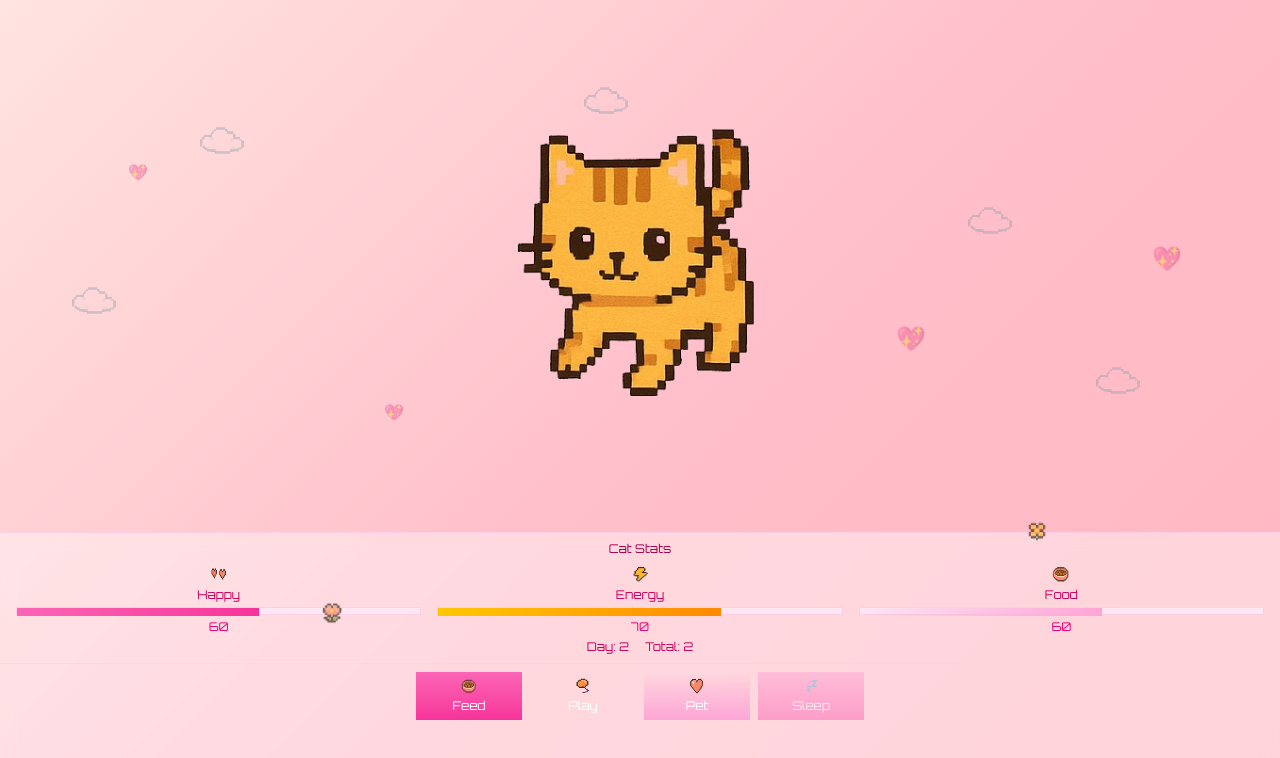
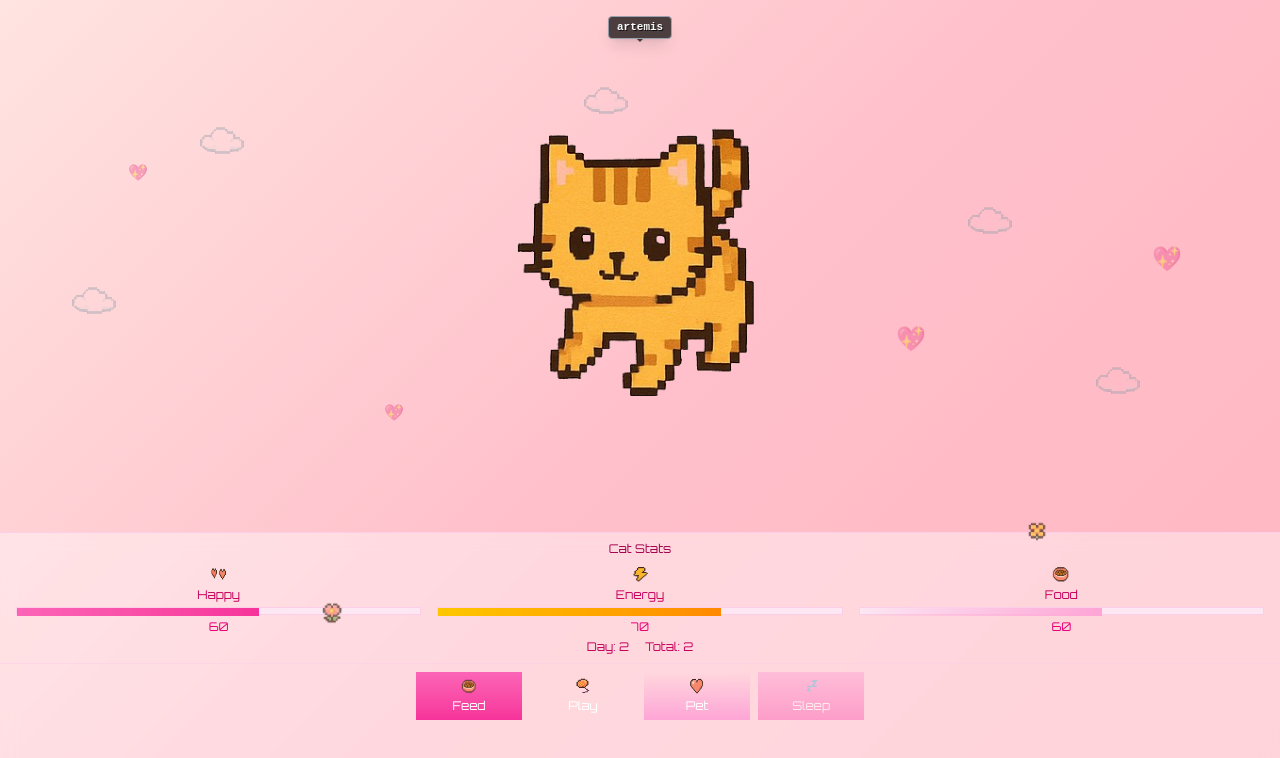
Before and after one commit to debinnn/cat-game, a Next.js app: page / in a window 1280 px wide. Shown: the top 758 px of the page. Built offline with nearby package versions, Linux system fonts and the light colour scheme.

Commit message:
feat: name added

```diff
--- a/src/components/CatGame.tsx
+++ b/src/components/CatGame.tsx
@@ -378,7 +378,7 @@ const CatGame: React.FC = () => {
       className="relative w-full min-h-screen flex flex-col bg-gradient-to-br from-light-pink via-soft-pink to-pink font-ui"
       style={{ paddingBottom: 'env(safe-area-inset-bottom)' }}
     >
-      {/* Background clouds - multiple floating */}
+      {/* Background clouds - multiple */}
       {bgClouds.map((cloud) => (
         <Image
           key={cloud.id}
@@ -524,6 +524,34 @@ const CatGame: React.FC = () => {
             style={{ zIndex: 8 }}
           />
         )}
+
+        {/* Minecraft-styled nameplate */}
+        <div className="absolute left-1/2 top-4 -translate-x-1/2 pointer-events-none z-20">
+          <div className="relative">
+            {/* Nameplate background */}
+            <div
+              className="bg-black/70 px-2 py-0.5 rounded-sm border border-gray-400 shadow-lg"
+              style={{
+                fontFamily: 'monospace',
+                fontSize: '11px',
+                fontWeight: 'bold',
+                textShadow: '1px 1px 0px rgba(0,0,0,0.8)',
+                backdropFilter: 'blur(2px)'
+              }}
+            >
+              <span className="text-white">artemis</span>
+            </div>
+            {/* Small triangle pointer */}
+            <div
+              className="absolute left-1/2 top-full -translate-x-1/2 w-0 h-0"
+              style={{
+                borderLeft: '3px solid transparent',
+                borderRight: '3px solid transparent',
+                borderTop: '3px solid rgba(0,0,0,0.7)',
+              }}
+            />
+          </div>
+        </div>
 
         {/* Main Cat Sprite */}
         <div
```
